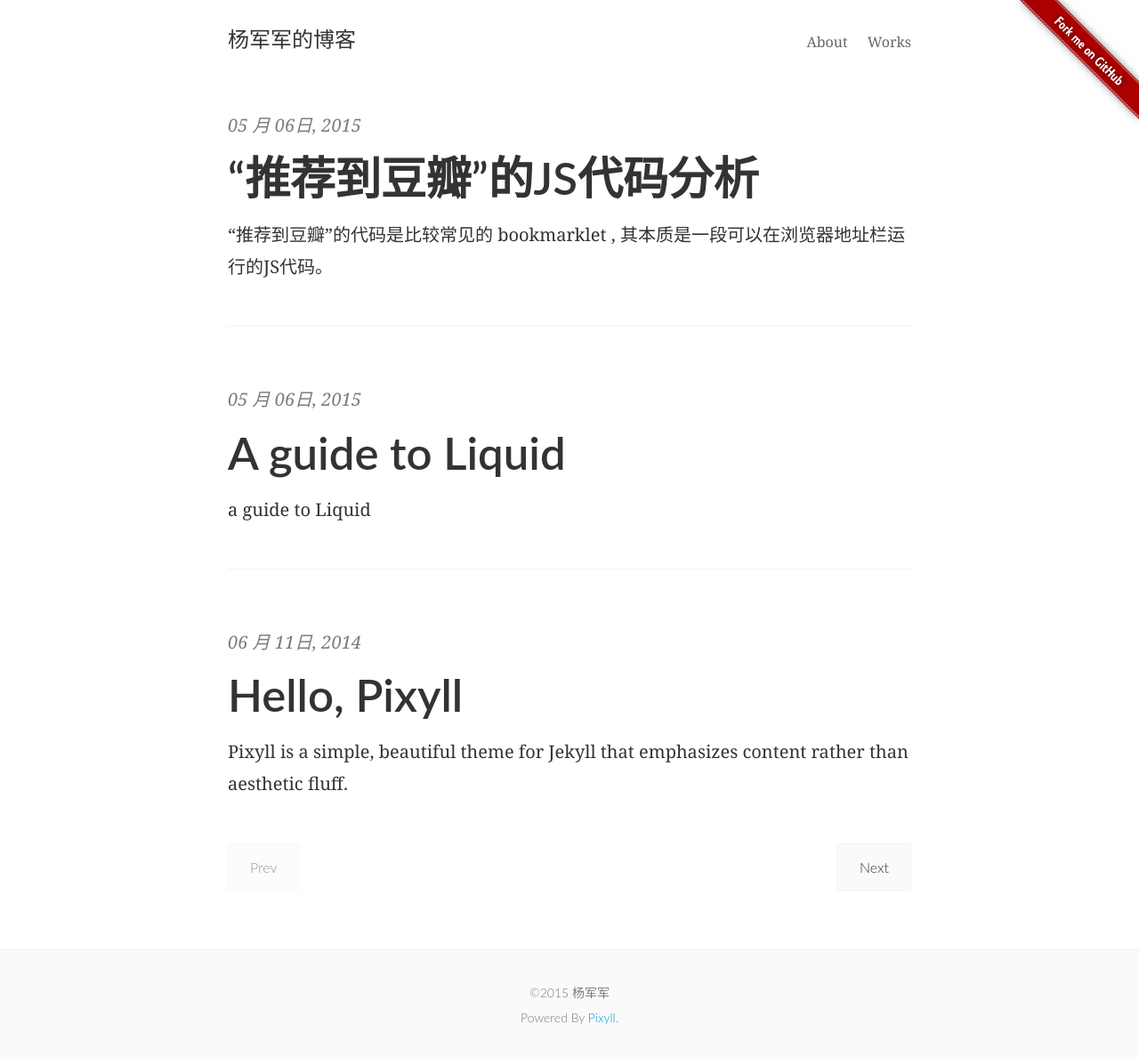
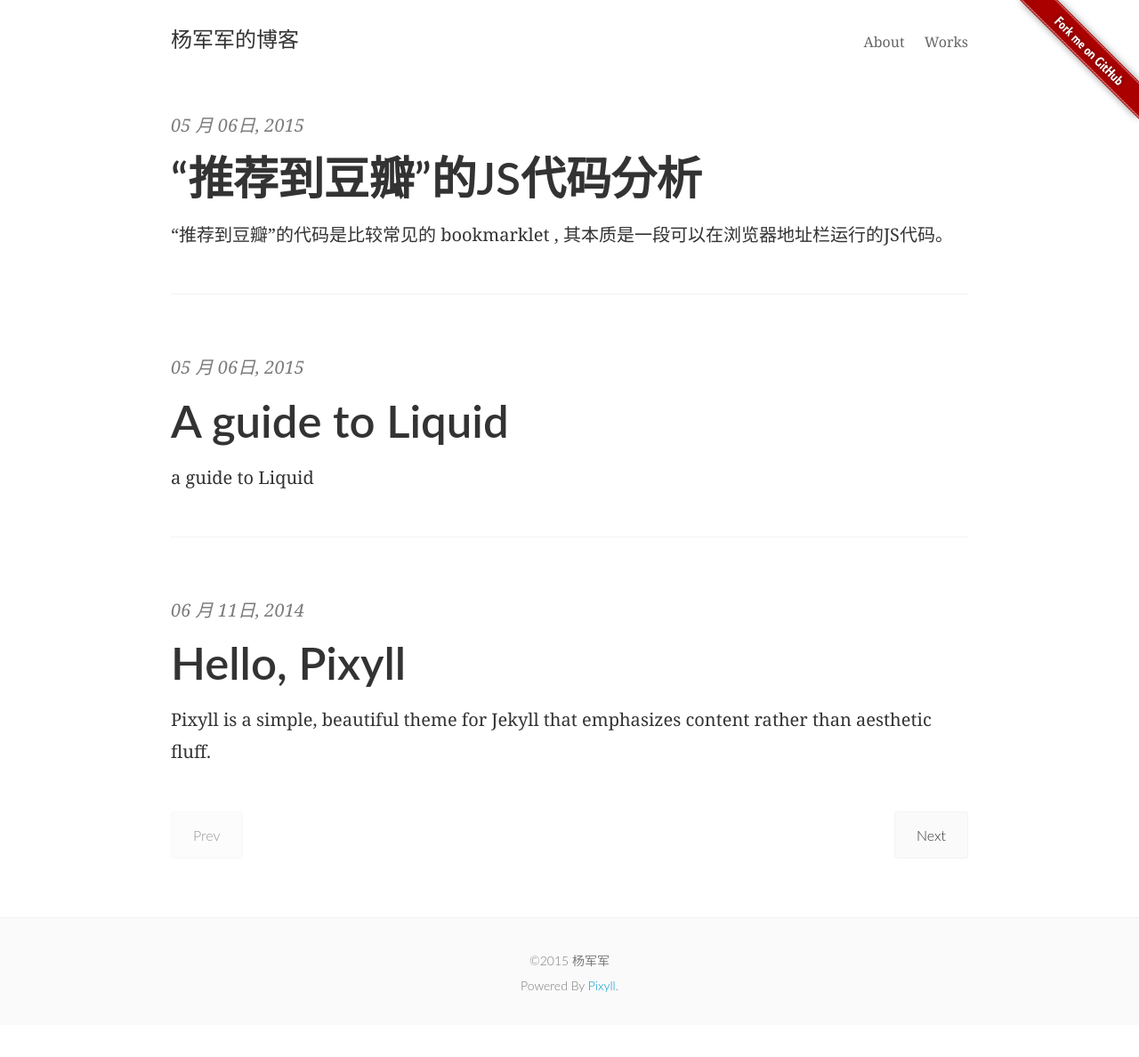
Before and after one commit to yangjunjun/yangjunjun.github.io, a Jekyll site: the page built from index.html, in a window 1280 px wide. Shown: the whole page at 89% size. Built offline with Jekyll 4.4.1, drawn with Linux system fonts in a browser that asks for light colours; some web fonts are replaced; the list of posts is cut into pages by our own code; comment, search, counter and statistics services are not loaded; after the commit the page ends 1152 px from its top, so only the background shows below that.

Commit message:
widen the width of posts when visit by PC

```diff
--- a/_sass/_basscss.scss
+++ b/_sass/_basscss.scss
@@ -116,7 +116,8 @@ strong, .bold {
 }
 
 .measure {
-  max-width: 48rem;
+  /* max-width: 48rem;  old */
+  max-width: 56rem;  /* 增加在PC端的宽度 */
 }
 
 .measure-narrow {
```
